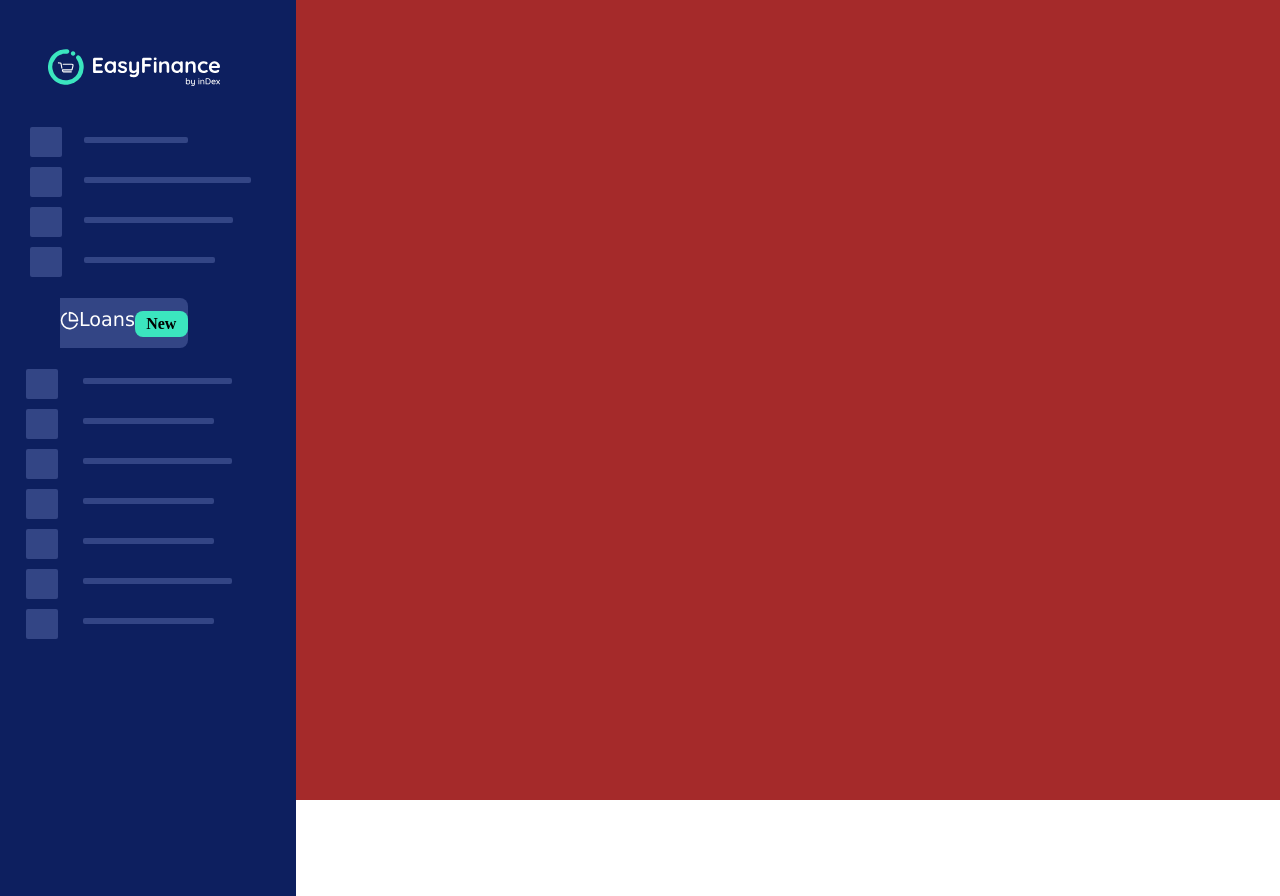
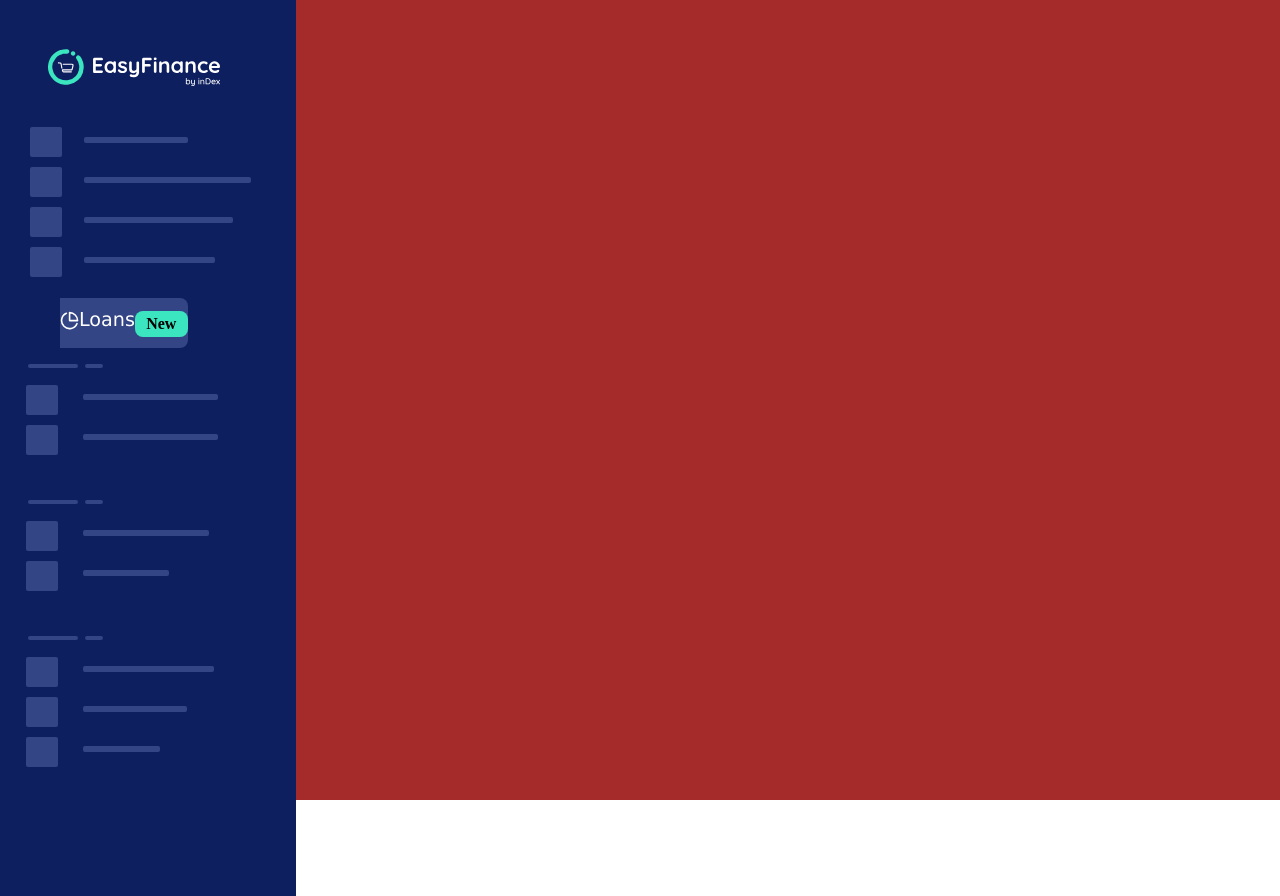
Before and after one commit to unbeatable-abayomi/innovectives, a React (Create React App) app: page / in a window 1280 px wide. Built offline with nearby package versions, Linux system fonts and the light colour scheme.

Commit message:
refactored Code

```diff
--- a/src/App.css
+++ b/src/App.css
@@ -24,6 +24,27 @@ background-color: brown;
   display: flex;
   justify-content: space-around
 
+}
+.slimline_wrapper{
+  display: flex;
+
+  justify-content: flex-start;
+  margin-bottom: 12px;
+}
+.slimlineOne{
+  width: 20%;
+  height: 0px;
+  border: 2px solid #334585;
+  background-color: #334585;
+  border-radius: 2px;
+  margin-left: 9px;
+}
+.slimlineTwo{
+  width: 6%;
+  border: 2px solid #334585;
+  background-color: #334585;
+  border-radius: 2px;
+  margin-left: 7px;
 }
 .child{
   width: 26px;
@@ -71,6 +92,59 @@ background-color: brown;
   background-color: #334585;
   border-radius: 2px;
 }
+
+.parentFive .childTwo .lineDiv{
+  width: 145%;
+  border: 3px solid #334585;
+  background-color: #334585;
+  border-radius: 2px;
+}
+.parentSix .childTwo .lineDiv{
+  width: 145%;
+  border: 3px solid #334585;
+  background-color: #334585;
+  border-radius: 2px;
+}
+
+.parentSeven .childTwo .lineDiv{
+  width: 135%;
+  border: 3px solid #334585;
+  background-color: #334585;
+  border-radius: 2px;
+}
+
+.parentEight .childTwo .lineDiv{
+  width: 90%;
+  border: 3px solid #334585;
+  background-color: #334585;
+  border-radius: 2px;
+}
+.parentNine .childTwo .lineDiv{
+  width: 140%;
+  border: 3px solid #334585;
+  background-color: #334585;
+  border-radius: 2px;
+}
+.parentTen .childTwo .lineDiv{
+  width: 110%;
+  border: 3px solid #334585;
+  background-color: #334585;
+  border-radius: 2px;
+}
+
+.parentEleven .childTwo .lineDiv{
+  width: 80%;
+  border: 3px solid #334585;
+  background-color: #334585;
+  border-radius: 2px;
+}
+
+
+
+
+
+
+
 .parentloans{
   display: flex;
   justify-content: space-evenly;
@@ -110,3 +184,7 @@ background-color: brown;
   margin-left: -1.8rem;
   margin-top: 1rem;
 }
+
+.divSix,.divSeven{
+  margin-bottom: 2.5rem;
+}
--- /dev/null
+++ b/src/Components/DivEight.js
@@ -0,0 +1,33 @@
+import React from 'react'
+
+function DivEight() {
+    return (
+        <div className='divEight'>
+              <div className='slimline_wrapper'>
+           <div className='slimlineOne'></div>
+           <div className='slimlineTwo'></div>
+         </div>
+         <div className='parent parentNine'>
+            <div className='child childOne'></div>
+            <div className='child childTwo'>
+            <div className='lineDiv'></div>
+            </div>
+        </div>
+
+        <div className='parent parentTen'>
+            <div className='child childOne'></div>
+            <div className='child childTwo'>
+            <div className='lineDiv'></div>
+            </div>
+        </div>
+        <div className='parent parentEleven'>
+            <div className='child childOne'></div>
+            <div className='child childTwo'>
+            <div className='lineDiv'></div>
+            </div>
+        </div>
+        </div>
+    )
+}
+
+export default DivEight
--- /dev/null
+++ b/src/Components/DivFive.js
@@ -0,0 +1,17 @@
+import React from 'react'
+import { FiPieChart } from 'react-icons/fi';
+function DivFive() {
+    return (
+        <div>
+               <div className='parentloans'>
+         <div className='IconsDiv'><FiPieChart className='fipieChart' /></div>
+         <div className='loans'>Loans</div>
+         <div className='newbutton'>
+             <div className='buttonText'>New</div>
+         </div>
+     </div>
+        </div>
+    )
+}
+
+export default DivFive
--- /dev/null
+++ b/src/Components/DivFour.js
@@ -0,0 +1,16 @@
+import React from 'react'
+
+function DivFour() {
+    return (
+        <div>
+                   <div className='parent parentFour'>
+            <div className='child childOne'></div>
+            <div className='child childTwo'>
+            <div className='lineDiv'></div>
+            </div>
+        </div>
+        </div>
+    )
+}
+
+export default DivFour
--- /dev/null
+++ b/src/Components/DivOne.js
@@ -0,0 +1,16 @@
+import React from 'react'
+
+function DivOne() {
+    return (
+        <div>
+         <div className='parent parentOne'>
+            <div className='child childOne'></div>
+            <div className='child childTwo'>
+            <div className='lineDiv'></div>
+            </div>
+        </div>
+        </div>
+    )
+}
+
+export default DivOne
--- /dev/null
+++ b/src/Components/DivSeven.js
@@ -0,0 +1,28 @@
+import React from 'react'
+
+function DivSeven() {
+    return (
+
+                    <div className='divSeven'>
+        <div className='slimline_wrapper'>
+           <div className='slimlineOne'></div>
+           <div className='slimlineTwo'></div>
+         </div>
+         <div className='parent parentSeven'>
+            <div className='child childOne'></div>
+            <div className='child childTwo'>
+            <div className='lineDiv'></div>
+            </div>
+        </div>
+        <div className='parent parentEight'>
+            <div className='child childOne'></div>
+            <div className='child childTwo'>
+            <div className='lineDiv'></div>
+            </div>
+        </div>
+        </div>
+
+    )
+}
+
+export default DivSeven
--- /dev/null
+++ b/src/Components/DivSix.js
@@ -0,0 +1,27 @@
+import React from 'react'
+
+function DivSix() {
+    return (
+        <div className='divSix'>
+        <div className='slimline_wrapper'>
+           <div className='slimlineOne'></div>
+           <div className='slimlineTwo'></div>
+         </div>
+     <div className='parent parentFive'>
+
+            <div className='child childOne'></div>
+            <div className='child childTwo'>
+            <div className='lineDiv'></div>
+            </div>
+        </div>
+        <div className='parent parentSix'>
+            <div className='child childOne'></div>
+            <div className='child childTwo'>
+            <div className='lineDiv'></div>
+            </div>
+        </div>
+        </div>
+    )
+}
+
+export default DivSix
--- /dev/null
+++ b/src/Components/DivThree.js
@@ -0,0 +1,16 @@
+import React from 'react'
+
+function DivThree() {
+    return (
+        <div>
+         <div className='parent parentThree'>
+            <div className='child childOne'></div>
+            <div className='child childTwo'>
+            <div className='lineDiv'></div>
+            </div>
+        </div>
+        </div>
+    )
+}
+
+export default DivThree
--- /dev/null
+++ b/src/Components/DivTwo.js
@@ -0,0 +1,16 @@
+import React from 'react'
+
+function DivTwo() {
+    return (
+        <div>
+               <div className='parent parentTwo'>
+            <div className='child childOne'></div>
+            <div className='child childTwo'>
+            <div className='lineDiv'></div>
+            </div>
+        </div>
+        </div>
+    )
+}
+
+export default DivTwo
--- /dev/null
+++ b/src/Components/Divs.js
@@ -0,0 +1,38 @@
+import React from 'react'
+import DivOne from './DivOne';
+import DivTwo from './DivTwo';
+import DivThree from './DivThree';
+import DivFour from './DivFour';
+import DivFive from './DivFive';
+import DivSix from './DivSix';
+import DivSeven from './DivSeven';
+import DivEight from './DivEight';
+function Divs() {
+    return (
+        <div  className='wrapper'>
+        <div className='main_container'>
+
+
+       <DivOne/>
+       <DivTwo/>
+        <DivThree/>
+        <DivFour/>
+        </div>
+        <DivFive/>
+
+     <div className='divlineAbove'>
+     <DivSix />
+     <DivSeven/>
+     <DivEight/>
+
+
+
+
+        </div>
+     </div>
+
+
+    )
+}
+
+export default Divs
--- a/src/Components/Sidebar.js
+++ b/src/Components/Sidebar.js
@@ -1,7 +1,7 @@
 import React from 'react';
 import '../App.css';
 import EasyFinance from '../EasyFinance.svg';
-import Divs from '../Divs';
+import Divs from './Divs';
 
 
 function Sidebar() {
--- a/src/Divs.js
+++ /dev/null
@@ -1,96 +0,0 @@
-import React from 'react'
-import { FiPieChart } from 'react-icons/fi';
-function Divs() {
-    return (
-        <div  className='wrapper'>
-        <div className='main_container'>
-
-
-        <div className='parent parentOne'>
-            <div className='child childOne'></div>
-            <div className='child childTwo'>
-            <div className='lineDiv'></div>
-            </div>
-        </div>
-        <div className='parent parentTwo'>
-            <div className='child childOne'></div>
-            <div className='child childTwo'>
-            <div className='lineDiv'></div>
-            </div>
-        </div>
-        <div className='parent parentThree'>
-            <div className='child childOne'></div>
-            <div className='child childTwo'>
-            <div className='lineDiv'></div>
-            </div>
-        </div>
-        <div className='parent parentFour'>
-            <div className='child childOne'></div>
-            <div className='child childTwo'>
-            <div className='lineDiv'></div>
-            </div>
-        </div>
-
-        </div>
-         <div className='parentloans'>
-         <div className='IconsDiv'><FiPieChart className='fipieChart' /></div>
-         <div className='loans'>Loans</div>
-         <div className='newbutton'>
-             <div className='buttonText'>New</div>
-         </div>
-     </div>
-     <div className='divlineAbove'>
-
-
-     <div className='parent parentThree'>
-            <div className='child childOne'></div>
-            <div className='child childTwo'>
-            <div className='lineDiv'></div>
-            </div>
-        </div>
-        <div className='parent parentFour'>
-            <div className='child childOne'></div>
-            <div className='child childTwo'>
-            <div className='lineDiv'></div>
-            </div>
-        </div>
-
-        <div className='parent parentThree'>
-            <div className='child childOne'></div>
-            <div className='child childTwo'>
-            <div className='lineDiv'></div>
-            </div>
-        </div>
-        <div className='parent parentFour'>
-            <div className='child childOne'></div>
-            <div className='child childTwo'>
-            <div className='lineDiv'></div>
-            </div>
-        </div>
-        <div className='parent parentFour'>
-            <div className='child childOne'></div>
-            <div className='child childTwo'>
-            <div className='lineDiv'></div>
-            </div>
-        </div>
-
-        <div className='parent parentThree'>
-            <div className='child childOne'></div>
-            <div className='child childTwo'>
-            <div className='lineDiv'></div>
-            </div>
-        </div>
-        <div className='parent parentFour'>
-            <div className='child childOne'></div>
-            <div className='child childTwo'>
-            <div className='lineDiv'></div>
-            </div>
-        </div>
-        </div>
-     </div>
-
-
-    )
-}
-
-export default Divs
```
